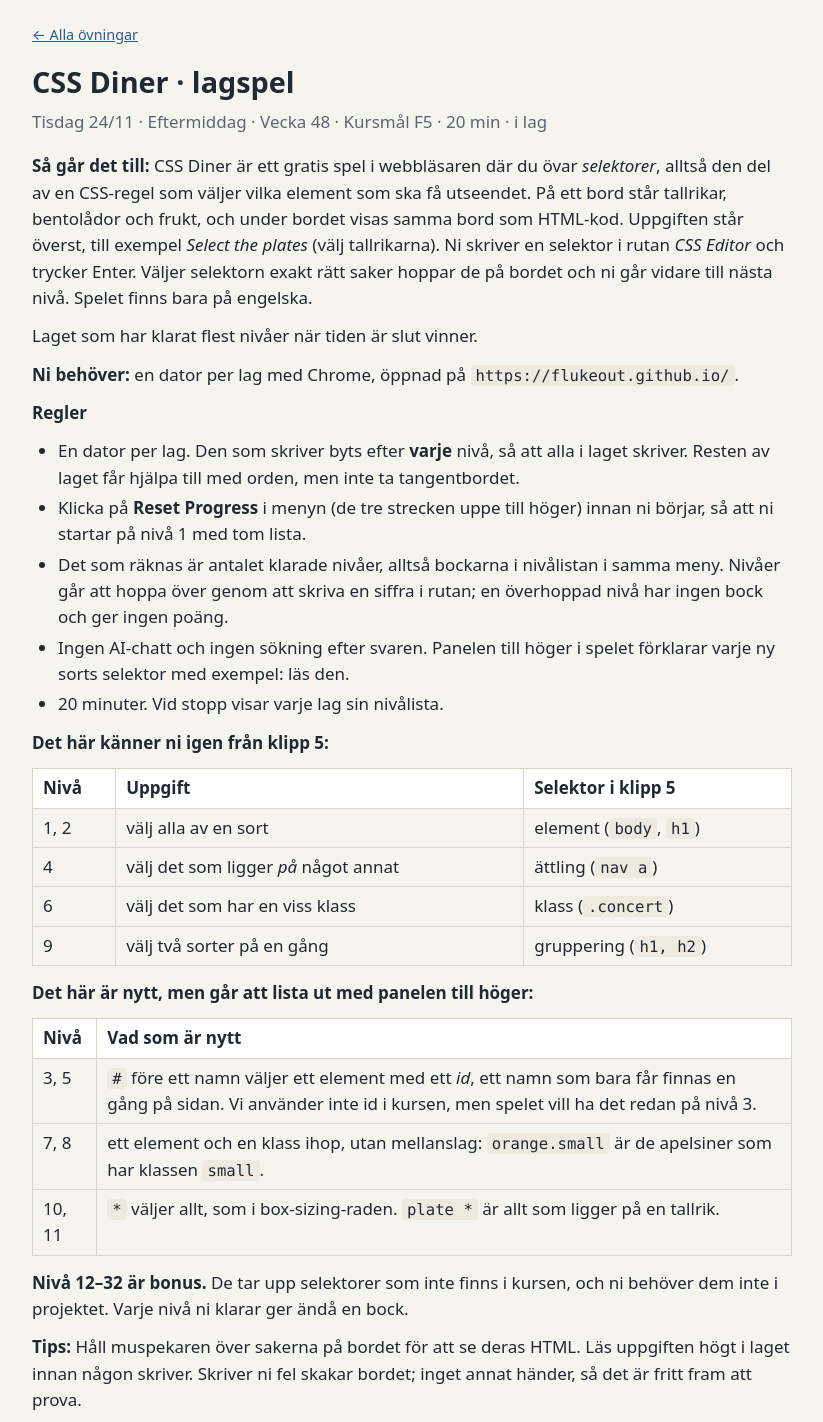
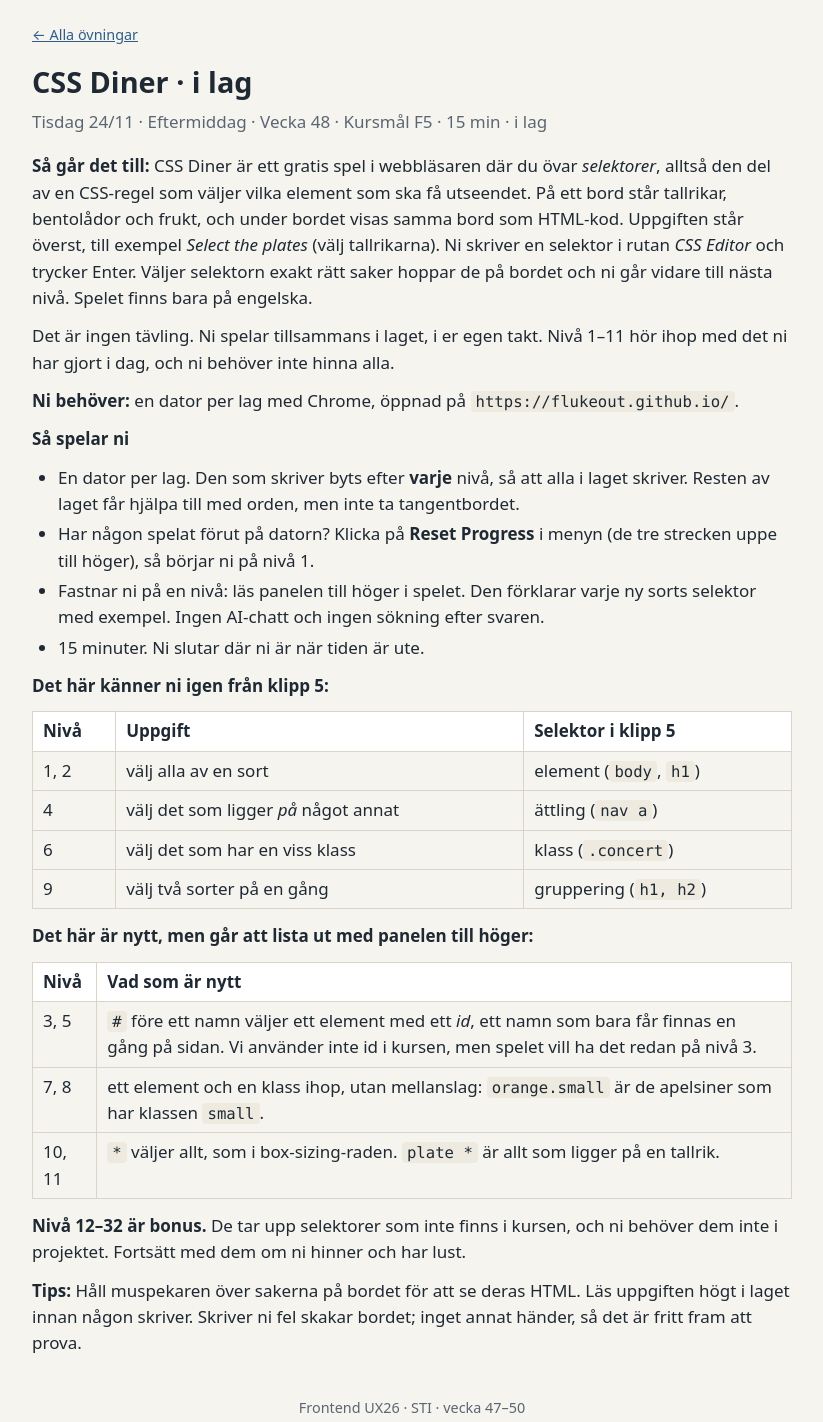
Before and after one commit to jonatanhallenberg/ux26-kurssajt, a plain HTML site: page css-diner-lagspel.html in a window 1280 px wide. Shown: the top 1422 px of the page, without its empty margins (228-1051 px from the left). Drawn offline with Linux system fonts and the light colour scheme.

Commit message:
CSS Diner: i lag, ingen tävling

```diff
--- a/css-diner-lagspel.html
+++ b/css-diner-lagspel.html
@@ -4,7 +4,7 @@
     <meta charset="UTF-8" />
     <meta name="viewport" content="width=device-width, initial-scale=1" />
     <meta name="robots" content="noindex" />
-    <title>CSS Diner · lagspel – Frontend UX26</title>
+    <title>CSS Diner · i lag – Frontend UX26</title>
     <style>
 :root{--bg:#f6f4ef;--kort:#fff;--text:#1f2933;--dov:#5b6673;--linje:#d9d4c7;--ram:#2f5d8a;
 --gron:#1f7a4d;--gron-bg:#e3f4ea;--bla:#2f5d8a;--bla-bg:#e4eef8;--rod:#b23a3a;--rod-bg:#f9e5e5;--svart:#222;--svart-bg:#e8e8e8}
@@ -33,18 +33,18 @@ footer{margin-top:40px;color:var(--dov);font-size:.9rem;text-align:center}
   <body>
     <main>
       <nav class="topp"><a href="index.html">← Alla övningar</a></nav>
-<h1>CSS Diner · lagspel</h1>
-<p class="meta">Tisdag 24/11 · Eftermiddag · Vecka 48 · Kursmål F5 · 20 min · i lag</p>
+<h1>CSS Diner · i lag</h1>
+<p class="meta">Tisdag 24/11 · Eftermiddag · Vecka 48 · Kursmål F5 · 15 min · i lag</p>
 <p><strong>Så går det till:</strong> CSS Diner är ett gratis spel i webbläsaren där du övar <em>selektorer</em>, alltså den del av en CSS-regel som väljer vilka element som ska få utseendet. På ett bord står tallrikar, bentolådor och frukt, och under bordet visas samma bord som HTML-kod. Uppgiften står överst, till exempel <em>Select the plates</em> (välj tallrikarna). Ni skriver en selektor i rutan <em>CSS Editor</em> och trycker Enter. Väljer selektorn exakt rätt saker hoppar de på bordet och ni går vidare till nästa nivå. Spelet finns bara på engelska.</p>
-<p>Laget som har klarat flest nivåer när tiden är slut vinner.</p>
+<p>Det är ingen tävling. Ni spelar tillsammans i laget, i er egen takt. Nivå 1–11 hör ihop med det ni har gjort i dag, och ni behöver inte hinna alla.</p>
 <p><strong>Ni behöver:</strong> en dator per lag med Chrome, öppnad på <code>https://flukeout.github.io/</code>.</p>
-<p><strong>Regler</strong></p>
-<ul><li>En dator per lag. Den som skriver byts efter <strong>varje</strong> nivå, så att alla i laget skriver. Resten av laget får hjälpa till med orden, men inte ta tangentbordet.</li><li>Klicka på <strong>Reset Progress</strong> i menyn (de tre strecken uppe till höger) innan ni börjar, så att ni startar på nivå 1 med tom lista.</li><li>Det som räknas är antalet klarade nivåer, alltså bockarna i nivålistan i samma meny. Nivåer går att hoppa över genom att skriva en siffra i rutan; en överhoppad nivå har ingen bock och ger ingen poäng.</li><li>Ingen AI-chatt och ingen sökning efter svaren. Panelen till höger i spelet förklarar varje ny sorts selektor med exempel: läs den.</li><li>20 minuter. Vid stopp visar varje lag sin nivålista.</li></ul>
+<p><strong>Så spelar ni</strong></p>
+<ul><li>En dator per lag. Den som skriver byts efter <strong>varje</strong> nivå, så att alla i laget skriver. Resten av laget får hjälpa till med orden, men inte ta tangentbordet.</li><li>Har någon spelat förut på datorn? Klicka på <strong>Reset Progress</strong> i menyn (de tre strecken uppe till höger), så börjar ni på nivå 1.</li><li>Fastnar ni på en nivå: läs panelen till höger i spelet. Den förklarar varje ny sorts selektor med exempel. Ingen AI-chatt och ingen sökning efter svaren.</li><li>15 minuter. Ni slutar där ni är när tiden är ute.</li></ul>
 <p><strong>Det här känner ni igen från klipp 5:</strong></p>
 <table><thead><tr><th>Nivå</th><th>Uppgift</th><th>Selektor i klipp 5</th></tr></thead><tbody><tr><td>1, 2</td><td>välj alla av en sort</td><td>element (<code>body</code>, <code>h1</code>)</td></tr><tr><td>4</td><td>välj det som ligger <em>på</em> något annat</td><td>ättling (<code>nav a</code>)</td></tr><tr><td>6</td><td>välj det som har en viss klass</td><td>klass (<code>.concert</code>)</td></tr><tr><td>9</td><td>välj två sorter på en gång</td><td>gruppering (<code>h1, h2</code>)</td></tr></tbody></table>
 <p><strong>Det här är nytt, men går att lista ut med panelen till höger:</strong></p>
 <table><thead><tr><th>Nivå</th><th>Vad som är nytt</th></tr></thead><tbody><tr><td>3, 5</td><td><code>#</code> före ett namn väljer ett element med ett <em>id</em>, ett namn som bara får finnas en gång på sidan. Vi använder inte id i kursen, men spelet vill ha det redan på nivå 3.</td></tr><tr><td>7, 8</td><td>ett element och en klass ihop, utan mellanslag: <code>orange.small</code> är de apelsiner som har klassen <code>small</code>.</td></tr><tr><td>10, 11</td><td><code>*</code> väljer allt, som i box-sizing-raden. <code>plate *</code> är allt som ligger på en tallrik.</td></tr></tbody></table>
-<p><strong>Nivå 12–32 är bonus.</strong> De tar upp selektorer som inte finns i kursen, och ni behöver dem inte i projektet. Varje nivå ni klarar ger ändå en bock.</p>
+<p><strong>Nivå 12–32 är bonus.</strong> De tar upp selektorer som inte finns i kursen, och ni behöver dem inte i projektet. Fortsätt med dem om ni hinner och har lust.</p>
 <p><strong>Tips:</strong> Håll muspekaren över sakerna på bordet för att se deras HTML. Läs uppgiften högt i laget innan någon skriver. Skriver ni fel skakar bordet; inget annat händer, så det är fritt fram att prova.</p>
       <footer>Frontend UX26 · STI · vecka 47–50</footer>
     </main>
```
Also changed, not shown: index.html (+1 -1 lines).
